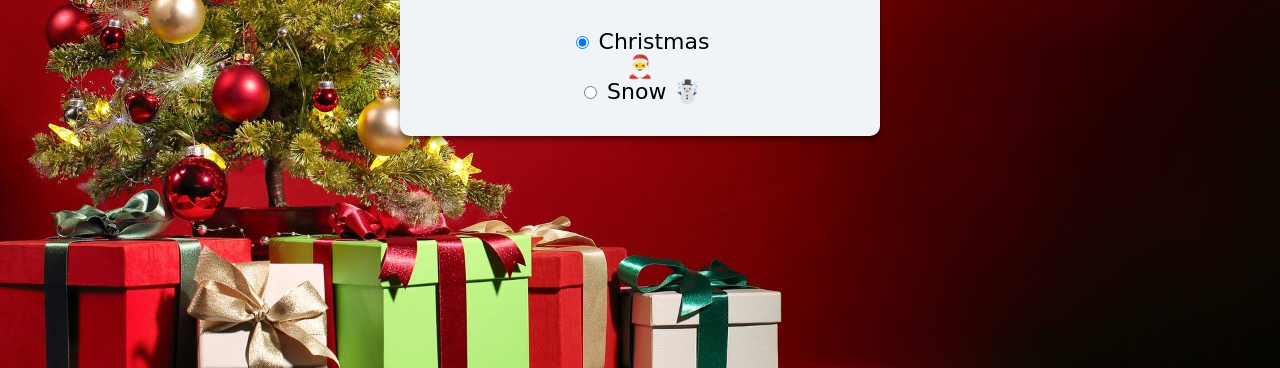
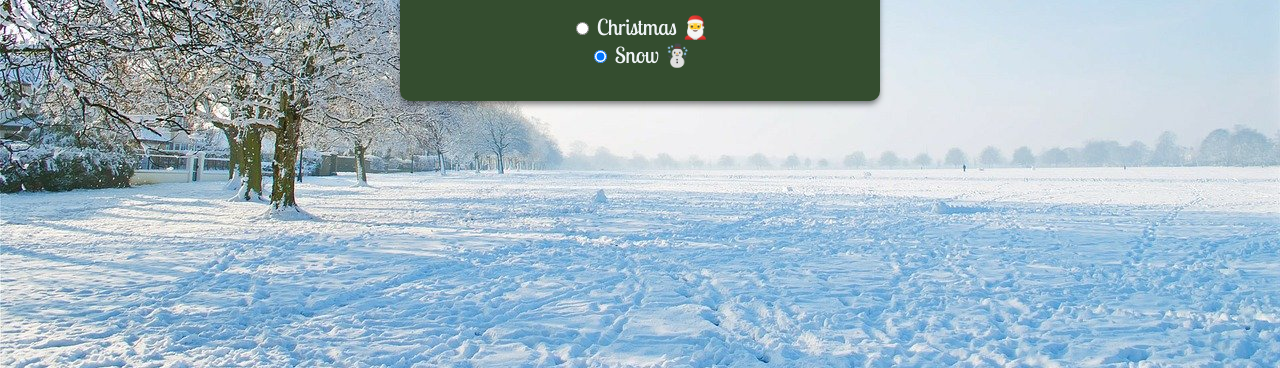
Before and after one commit to Amminn/Day-2-theme-toggle, a plain HTML site: page index.html in a window 1280 px wide. Shown: the part 432-800 px from the top of the page. Drawn offline with Linux system fonts and the light colour scheme; a web font is replaced by a local one.

Commit message:
Making the page start with snow theme

```diff
--- a/index.css
+++ b/index.css
@@ -38,7 +38,7 @@ html, body {
 }
 
 body {
-    background-color: var(--wine-red);
+    /* background-color: var(--wine-red); */
     height: 100vh;
 }
 
--- a/index.html
+++ b/index.html
@@ -12,15 +12,15 @@
     <script src='./confetti.js'></script>
     <title>Toggle theme</title>
 </head>
-<body class="christmas" id="body">
+<body class="christmas snow" id="body">
     <div class="container">
         <p id="greeting">🎅 Happy new Year!</p>
         <div class="radio-container">
-            <input type="radio" id="christmas" name="theme" value="christmas" checked>
+            <input type="radio" id="christmas" name="theme" value="christmas">
             <label for="christmas">Christmas 🎅</label>
         </div>
         <div class="radio-container">
-            <input type="radio" id="snow" name="theme" value="snow">
+            <input type="radio" id="snow" name="theme" value="snow" checked>
             <label for="snow">Snow ☃️</label>
         </div>
     </div>
```
